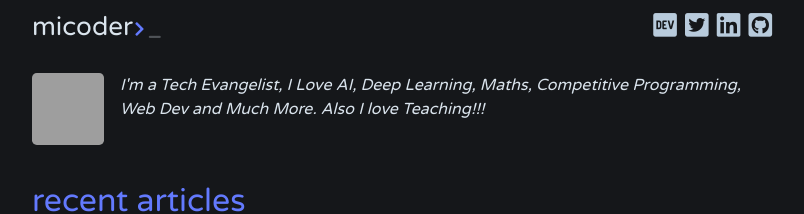
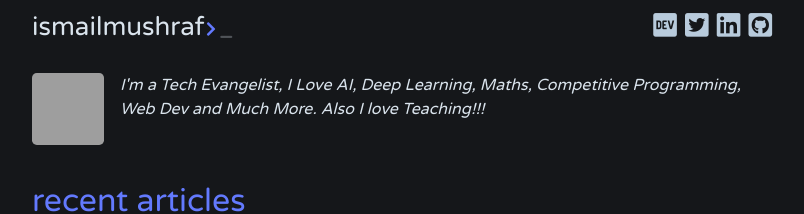
Before and after one commit to ismailmushraf/blog, a Jekyll site: the page built from index.html, in a window 1280 px wide. Shown: the top 214 px of the page, without its empty margins (238-1042 px from the left). Built offline with Jekyll 4.4.1, drawn with Linux system fonts in a browser that asks for light colours; the list of posts is cut into pages by our own code; comment, search, counter and statistics services are not loaded; grey boxes are pictures that could not be loaded.

Commit message:
Update _config.yml

```diff
--- a/_config.yml
+++ b/_config.yml
@@ -1,5 +1,5 @@
 ---
-title: micoder
+title: ismailmushraf
 timezone: UTC
 collections:
   posts:
```
